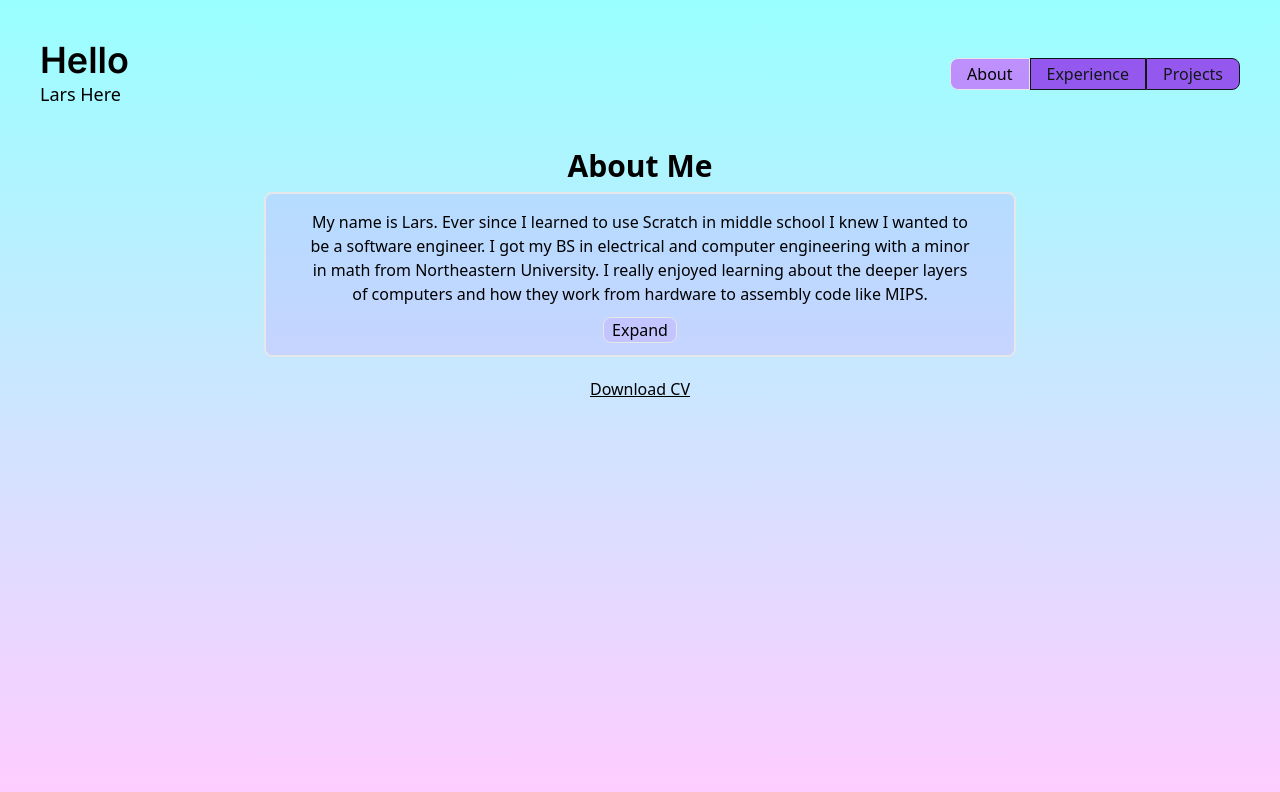
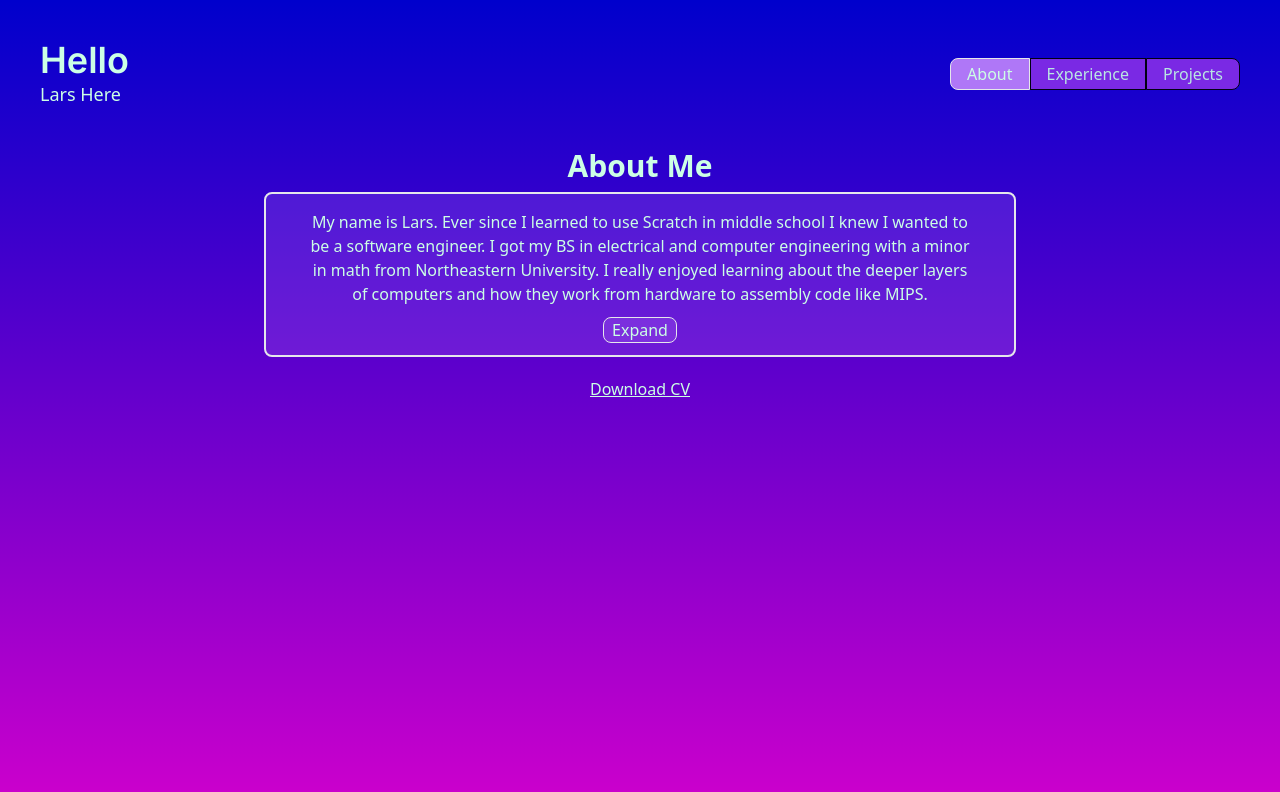
Before and after one commit to LarryFisherLabs/personal-site, a Next.js app: page / in a window 1280 px wide. Shown: the top 792 px of the page. Built offline with nearby package versions, Linux system fonts and the light colour scheme.

Commit message:
Get rid of light mode for now

```diff
--- a/src/styles/globals.css
+++ b/src/styles/globals.css
@@ -2,10 +2,15 @@
 @tailwind components;
 @tailwind utilities;
 
-:root {
+/* :root {
   --foreground-rgb: 0, 0, 0;
   --background-start-rgb: 153, 255, 255;
   --background-end-rgb: 255, 204, 255;
+} */
+:root {
+  --foreground-rgb: 204, 255, 229;
+  --background-start-rgb: 0, 0, 204;
+  --background-end-rgb: 204, 0, 204;
 }
 
 @media (prefers-color-scheme: dark) {
```
